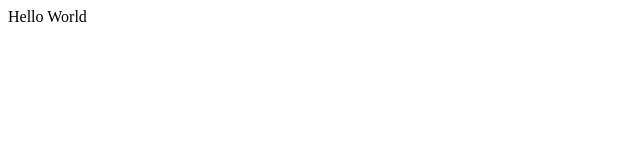
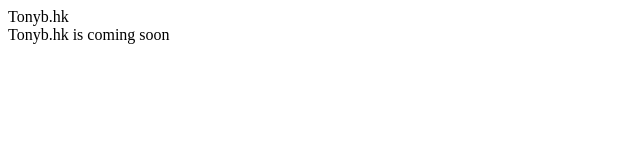
Before and after one commit to coolfunfunhk/funmehk, a plain HTML site: page index.html in a window 1280 px wide. Shown: the whole page, without its empty margins (0-640 px from the left). Drawn offline with Linux system fonts and the light colour scheme.

Commit message:
Update index.html

```diff
--- a/index.html
+++ b/index.html
@@ -1 +1 @@
-<html><body>Hello World</body></html>
+<html><header>Tonyb.hk</header><body>Tonyb.hk is coming soon</body></html>
```
